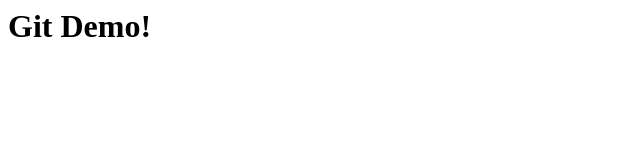
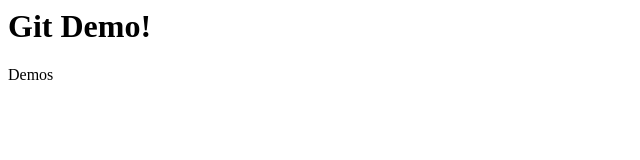
Before and after one commit to jgyb89/sample-project, a plain HTML site: page index.html in a window 1280 px wide. Shown: the full height of the page, 0-640 px from the left. Drawn offline with Linux system fonts and the light colour scheme.

Commit message:
add p tag

```diff
--- a/index.html
+++ b/index.html
@@ -7,6 +7,7 @@
 <body>
     <header>
         <h1>Git Demo!</h1>
+        <p>Demos</p>
     </header>
 
 </body>
```
